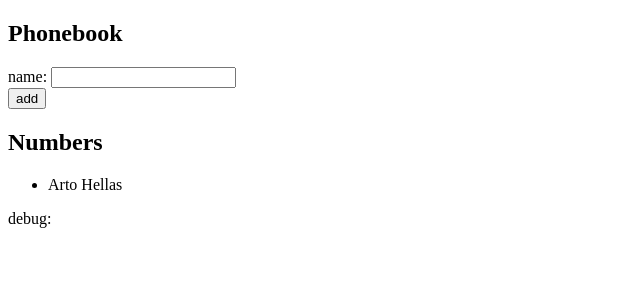
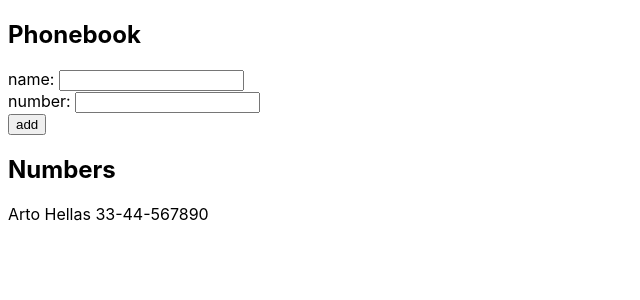
Before and after one commit to kendell7966/FullStackOpen2020, a React (Create React App) app in the folder part2/phonebook/: page / in a window 1280 px wide. Shown: the top 300 px of the page, without its empty margins (0-640 px from the left). Built offline with nearby package versions, Linux system fonts and the light colour scheme.

Commit message:
Exercise 2.8

```diff
--- a/part2/phonebook/src/App.js
+++ b/part2/phonebook/src/App.js
@@ -3,16 +3,17 @@
 const Persons = ({ persons }) => {
     return (
         <ul>
-            {persons.map(person => <li key={person.name}>{person.name}</li>)}
+            {persons.map(person => <li key={person.name}>{person.name} {person.number}</li>)}
         </ul>
     )
 }
 
 const App = () => {
     const [persons, setPersons] = useState([
-        { name: 'Arto Hellas' }
+        { name: 'Arto Hellas', number: '33-44-567890' }
     ])
     const [newName, setNewName] = useState('')
+    const [newNumber, setNewNumber] = useState('')
 
     const addName = (event) => {
         event.preventDefault()
@@ -23,16 +24,22 @@
             return
         }
 
-        const nameObject = {
-            name: newName
+        const personObject = {
+            name: newName,
+            number: newNumber
         }
 
-        setPersons(persons.concat(nameObject))
+        setPersons(persons.concat(personObject))
         setNewName('')
+        setNewNumber('')
     }
 
     const handleNameChange = (event) => {
         setNewName(event.target.value)
+    }
+
+    const handleNumberChange = (event) => {
+        setNewNumber(event.target.value)
     }
 
     return (
@@ -43,12 +50,14 @@
                     name: <input value={newName} onChange={handleNameChange} />
                 </div>
                 <div>
+                    number: <input value={newNumber} onChange={handleNumberChange} />
+                </div>
+                <div>
                     <button type="submit">add</button>
                 </div>
             </form>
             <h2>Numbers</h2>
             <Persons persons={persons} />
-            <div>debug: {newName}</div>
         </div>
     )
 }
--- a/part2/phonebook/src/index.css
+++ b/part2/phonebook/src/index.css
@@ -1,5 +1,5 @@
 body {
-  margin: 0;
+  margin: 5;
   font-family: -apple-system, BlinkMacSystemFont, 'Segoe UI', 'Roboto', 'Oxygen',
     'Ubuntu', 'Cantarell', 'Fira Sans', 'Droid Sans', 'Helvetica Neue',
     sans-serif;
@@ -11,3 +11,8 @@
   font-family: source-code-pro, Menlo, Monaco, Consolas, 'Courier New',
     monospace;
 }
+
+ul {
+    list-style-type: none;
+    padding-left: 0px;
+}
--- a/part2/phonebook/src/index.js
+++ b/part2/phonebook/src/index.js
@@ -1,6 +1,7 @@
 import React from 'react'
 import ReactDOM from 'react-dom'
 import App from './App'
+import './index.css'
 
 ReactDOM.render(
     <App />,
```
